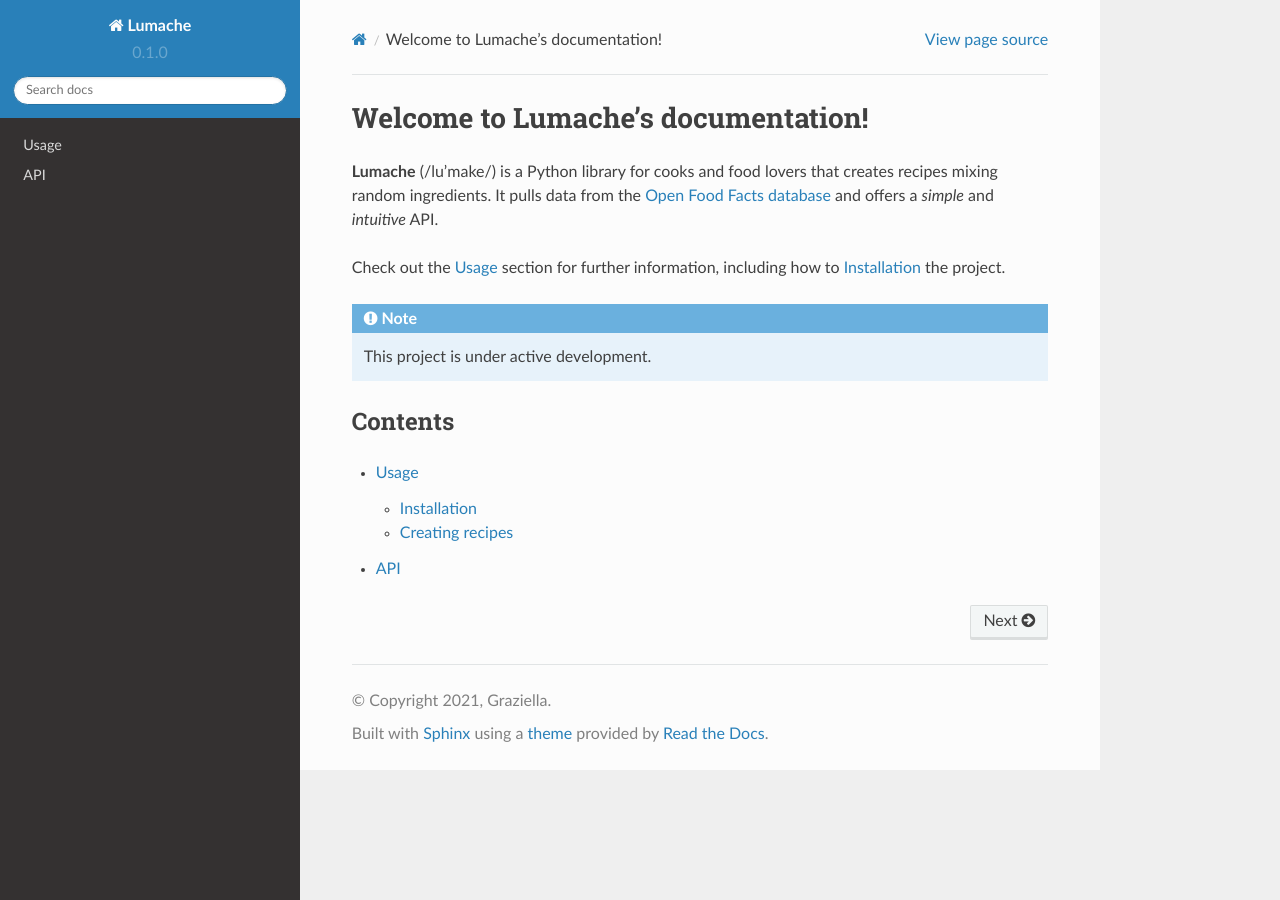
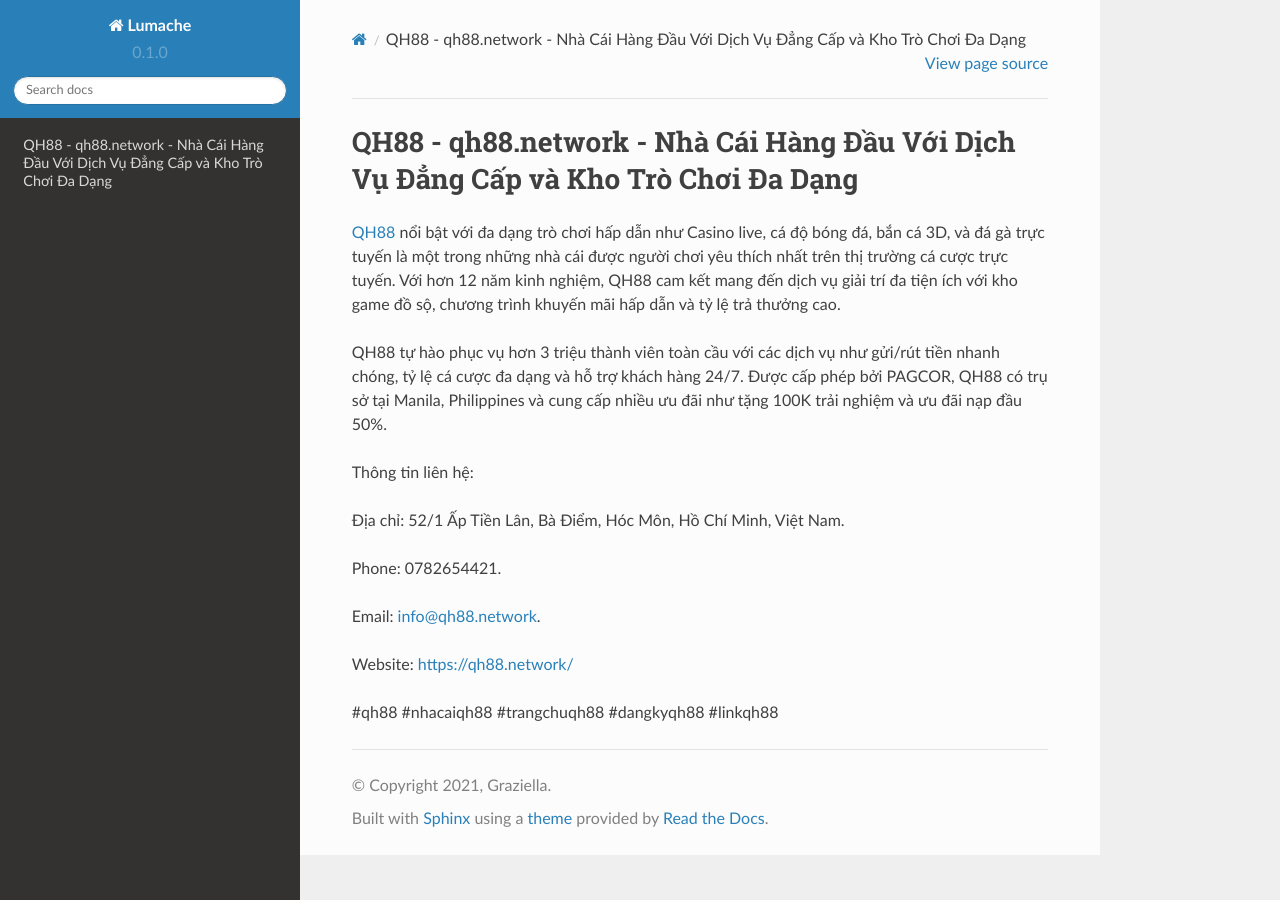
Before and after one commit to nhattuong947/qh88network, a Sphinx documentation site: the page built from docs/source/index.rst, in a window 1280 px wide. Built offline with Sphinx 7.4.7 and the Read the Docs theme 2.0.0, drawn with Linux system fonts in a browser that asks for light colours.

Commit message:
Update index.rst

```diff
--- a/docs/source/index.rst
+++ b/docs/source/index.rst
@@ -1,22 +1,18 @@
-Welcome to Lumache's documentation!
+QH88 - qh88.network - Nhà Cái Hàng Đầu Với Dịch Vụ Đẳng Cấp và Kho Trò Chơi Đa Dạng
 ===================================
 
-**Lumache** (/lu'make/) is a Python library for cooks and food lovers
-that creates recipes mixing random ingredients.
-It pulls data from the `Open Food Facts database <https://world.openfoodfacts.org/>`_
-and offers a *simple* and *intuitive* API.
+`QH88 <https://qh88.network/>`_ nổi bật với đa dạng trò chơi hấp dẫn như Casino live, cá độ bóng đá, bắn cá 3D, và đá gà trực tuyến là một trong những nhà cái được người chơi yêu thích nhất trên thị trường cá cược trực tuyến. Với hơn 12 năm kinh nghiệm, QH88 cam kết mang đến dịch vụ giải trí đa tiện ích với kho game đồ sộ, chương trình khuyến mãi hấp dẫn và tỷ lệ trả thưởng cao.
 
-Check out the :doc:`usage` section for further information, including
-how to :ref:`installation` the project.
+QH88 tự hào phục vụ hơn 3 triệu thành viên toàn cầu với các dịch vụ như gửi/rút tiền nhanh chóng, tỷ lệ cá cược đa dạng và hỗ trợ khách hàng 24/7. Được cấp phép bởi PAGCOR, QH88 có trụ sở tại Manila, Philippines và cung cấp nhiều ưu đãi như tặng 100K trải nghiệm và ưu đãi nạp đầu 50%.
 
-.. note::
+Thông tin liên hệ:
 
-   This project is under active development.
+Địa chỉ: 52/1 Ấp Tiền Lân, Bà Điểm, Hóc Môn, Hồ Chí Minh, Việt Nam.
 
-Contents
---------
+Phone: 0782654421.
 
-.. toctree::
+Email: info@qh88.network.
 
-   usage
-   api
+Website: https://qh88.network/
+
+#qh88 #nhacaiqh88 #trangchuqh88 #dangkyqh88 #linkqh88
```
